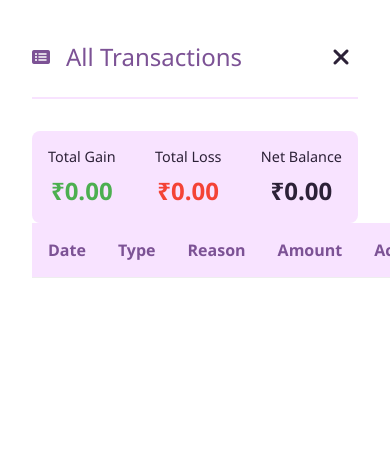
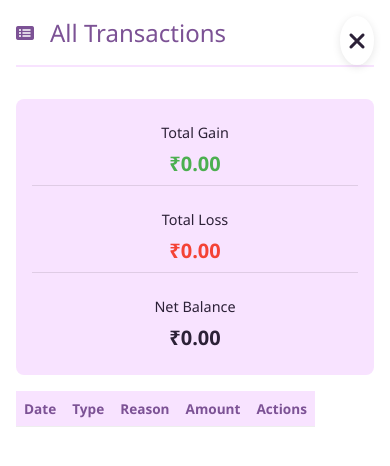
Before and after one commit to jerin-jaison/cozy-invest, a plain HTML site: page index.html in a window 390 px wide. Both pictures are taken after a click on the button "View All". Shown: the part 636-1102 px from the top of the page. Drawn offline with nearby package versions, Linux system fonts and the light colour scheme.

Commit message:
Responsive update index.html user view all for the action button
But still the edit/delete action button will only work in main page it won't show in view all side

```diff
--- a/index.html
+++ b/index.html
@@ -553,6 +553,8 @@
             margin-bottom: 2rem;
             padding-bottom: 1rem;
             border-bottom: 2px solid var(--secondary-color);
+            flex-wrap: wrap;
+            gap: 1rem;
         }
 
         .full-page-title {
@@ -581,6 +583,7 @@
         .full-page-table {
             width: 100%;
             border-collapse: collapse;
+            margin-top: 1rem;
         }
 
         .full-page-table th {
@@ -591,6 +594,7 @@
             color: var(--primary-color);
             position: sticky;
             top: 0;
+            white-space: nowrap;
         }
 
         .full-page-table td {
@@ -610,10 +614,14 @@
             display: flex;
             justify-content: space-between;
             align-items: center;
+            flex-wrap: wrap;
+            gap: 1rem;
         }
 
         .summary-item {
             text-align: center;
+            flex: 1;
+            min-width: 200px;
         }
 
         .summary-label {
@@ -633,6 +641,83 @@
 
         .summary-value.loss {
             color: var(--danger-color);
+        }
+
+        .summary-value.invest {
+            color: #2196f3;
+        }
+
+        @media (max-width: 768px) {
+            .full-page-view {
+                padding: 1rem;
+            }
+
+            .full-page-header {
+                flex-direction: column;
+                align-items: flex-start;
+            }
+
+            .full-page-table {
+                display: block;
+                overflow-x: auto;
+                white-space: nowrap;
+            }
+
+            .full-page-table th,
+            .full-page-table td {
+                padding: 0.75rem;
+                font-size: 0.9rem;
+            }
+
+            .full-page-summary {
+                flex-direction: column;
+                align-items: stretch;
+            }
+
+            .summary-item {
+                min-width: 100%;
+                padding: 0.5rem;
+                border-bottom: 1px solid rgba(0, 0, 0, 0.1);
+            }
+
+            .summary-item:last-child {
+                border-bottom: none;
+            }
+
+            .summary-value {
+                font-size: 1.25rem;
+            }
+
+            .close-full-view {
+                position: fixed;
+                top: 1rem;
+                right: 1rem;
+                background-color: var(--light-color);
+                box-shadow: 0 2px 8px rgba(0, 0, 0, 0.1);
+                z-index: 2001;
+            }
+        }
+
+        /* Add responsive styles for the table content */
+        @media (max-width: 480px) {
+            .full-page-table th,
+            .full-page-table td {
+                padding: 0.5rem;
+                font-size: 0.85rem;
+            }
+
+            .transaction-type {
+                padding: 2px 8px;
+                font-size: 0.8rem;
+            }
+
+            .btn-icon {
+                padding: 4px;
+            }
+
+            .btn-icon i {
+                font-size: 0.9rem;
+            }
         }
     </style>
 </head>
@@ -1092,6 +1177,7 @@
 
                 let totalGain = 0;
                 let totalLoss = 0;
+                let totalInvest = 0;
 
                 transactions.forEach(transaction => {
                     const row = document.createElement('tr');
@@ -1102,8 +1188,10 @@
 
                     if (transaction.type === 'gain') {
                         totalGain += transaction.amount;
-                    } else {
+                    } else if (transaction.type === 'loss') {
                         totalLoss += transaction.amount;
+                    } else if (transaction.type === 'invest') {
+                        totalInvest += transaction.amount;
                     }
 
                     row.innerHTML = `
@@ -1129,8 +1217,27 @@
                 document.getElementById('totalLoss').textContent = `₹${totalLoss.toFixed(2)}`;
                 document.getElementById('netBalance').textContent = `₹${(totalGain - totalLoss).toFixed(2)}`;
 
-                // Add event listeners to the new buttons
-                attachButtonListeners();
+                // Add event listeners to the new buttons in full page view
+                attachFullPageButtonListeners();
+            }
+
+            // Attach event listeners to edit and delete buttons in full page view
+            function attachFullPageButtonListeners() {
+                const fullPageBody = document.getElementById('fullPageTransactionsBody');
+
+                fullPageBody.querySelectorAll('.edit-btn').forEach(button => {
+                    button.addEventListener('click', function() {
+                        const id = parseInt(this.getAttribute('data-id'));
+                        editTransaction(id);
+                    });
+                });
+
+                fullPageBody.querySelectorAll('.delete-btn').forEach(button => {
+                    button.addEventListener('click', function() {
+                        const id = parseInt(this.getAttribute('data-id'));
+                        deleteTransaction(id);
+                    });
+                });
             }
 
             // Close full page view when pressing Escape key
```
